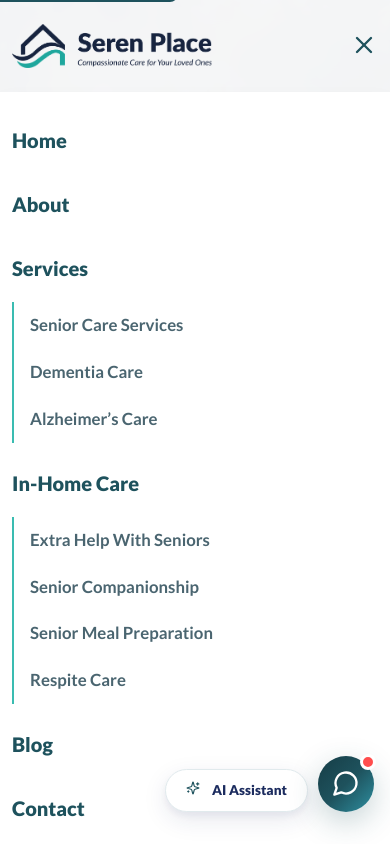
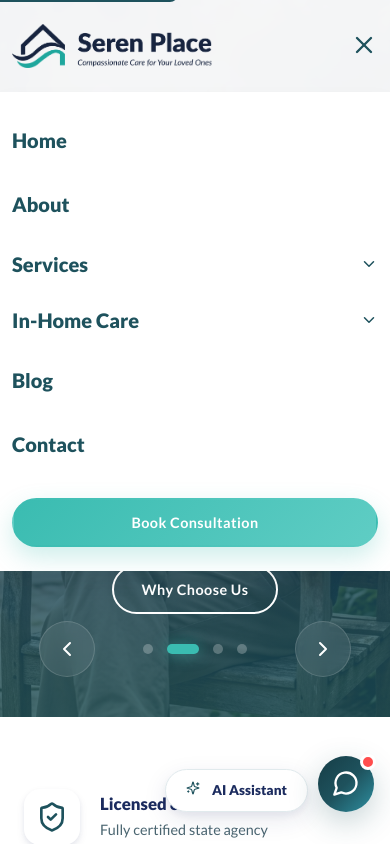
Before and after one commit to heropaulexy79/seren-place, a Next.js app: page / in a window 390 px wide. Both pictures are taken after a click on the button 364 px from the left and 46 px from the top of the page. Shown: the top 844 px of the page. Built offline with nearby package versions, Linux system fonts and the light colour scheme.

Commit message:
feat: implement responsive Navbar component with top bar and dropdown menus

```diff
--- a/src/components/layout/Navbar.module.css
+++ b/src/components/layout/Navbar.module.css
@@ -221,6 +221,32 @@
     display: block;
     padding: 8px 0;
   }
+
+  /* Button used for parent items that have a submenu */
+  .mobileNavToggle {
+    display: flex;
+    align-items: center;
+    justify-content: space-between;
+    width: 100%;
+    background: none;
+    border: none;
+    cursor: pointer;
+    padding: 8px 0;
+    font-size: 1.25rem;
+    font-weight: 800;
+    color: var(--primary);
+    font-family: inherit;
+  }
+
+  .mobileChevron {
+    flex-shrink: 0;
+    transition: transform 0.25s ease;
+    color: var(--primary);
+  }
+
+  .mobileChevronOpen {
+    transform: rotate(180deg);
+  }
   .mobileSubLinks {
     list-style: none;
     margin-top: 10px;
--- a/src/components/layout/Navbar.tsx
+++ b/src/components/layout/Navbar.tsx
@@ -27,6 +27,7 @@ const TikTokIcon = ({ size = 14 }) => (
 const Navbar = () => {
   const [mobileMenuOpen, setMobileMenuOpen] = useState(false);
   const [activeDropdown, setActiveDropdown] = useState<string | null>(null);
+  const [mobileOpenSubmenu, setMobileOpenSubmenu] = useState<string | null>(null);
   const [isScrolled, setIsScrolled] = useState(false);
 
   useEffect(() => {
@@ -186,9 +187,31 @@ const Navbar = () => {
             >
               <div className="container">
                 <ul className={styles.mobileLinks}>
-                  {navLinks.map((link) => (
+                  {navLinks.map((link) => {
+                    const isSubmenuOpen = mobileOpenSubmenu === link.name;
+                    return (
                       <li key={link.name} className={styles.mobileNavItem}>
                         <div className={styles.mobileNavLinkWrapper}>
+                          {link.dropdown ? (
+                            /* Parent with children: clicking toggles the submenu */
+                            <button
+                              className={styles.mobileNavToggle}
+                              onClick={() =>
+                                setMobileOpenSubmenu(isSubmenuOpen ? null : link.name)
+                              }
+                              aria-expanded={isSubmenuOpen}
+                              aria-controls={`mobile-sub-${link.name}`}
+                            >
+                              <span>{link.name}</span>
+                              <ChevronDown
+                                size={18}
+                                className={`${styles.mobileChevron} ${
+                                  isSubmenuOpen ? styles.mobileChevronOpen : ""
+                                }`}
+                                aria-hidden="true"
+                              />
+                            </button>
+                          ) : (
                             <Link
                               href={link.href}
                               className={styles.mobileNavLink}
@@ -196,24 +219,41 @@ const Navbar = () => {
                             >
                               {link.name}
                             </Link>
+                          )}
                         </div>
                         {link.dropdown && (
-                        <ul className={styles.mobileSubLinks}>
+                          <AnimatePresence initial={false}>
+                            {isSubmenuOpen && (
+                              <motion.ul
+                                id={`mobile-sub-${link.name}`}
+                                initial={{ height: 0, opacity: 0 }}
+                                animate={{ height: "auto", opacity: 1 }}
+                                exit={{ height: 0, opacity: 0 }}
+                                transition={{ duration: 0.25, ease: "easeInOut" }}
+                                className={styles.mobileSubLinks}
+                                style={{ overflow: "hidden" }}
+                              >
                                 {link.dropdown.map((item) => (
                                   <li key={item.name}>
                                     <Link
                                       href={item.href}
                                       className={styles.mobileSubLink}
-                                onClick={() => setMobileMenuOpen(false)}
+                                      onClick={() => {
+                                        setMobileMenuOpen(false);
+                                        setMobileOpenSubmenu(null);
+                                      }}
                                     >
                                       {item.name}
                                     </Link>
                                   </li>
                                 ))}
-                        </ul>
+                              </motion.ul>
+                            )}
+                          </AnimatePresence>
                         )}
                       </li>
-                  ))}
+                    );
+                  })}
                   <li className={styles.mobileActions}>
                       <Button variant="accent" href="/contact" className={styles.fullWidth}>
                       Book Consultation
```
Lines whose indentation alone changed are shown as unchanged.
